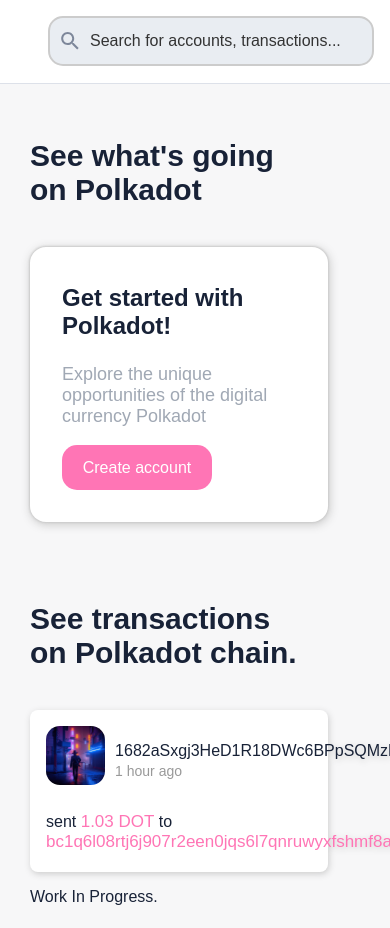
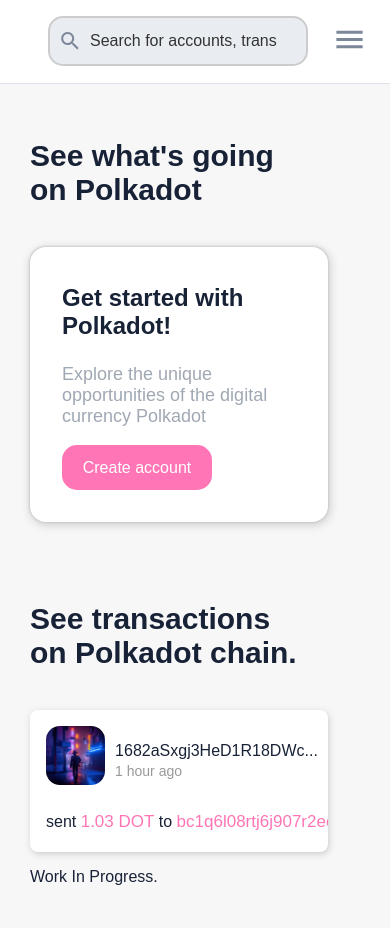
Before and after one commit to EziKielCroat/home_test, a React (Create React App) app: page / in a window 390 px wide. Built offline with nearby package versions, Linux system fonts and the light colour scheme.

Commit message:
test 5 za mobitel prepozavanje u cssu

```diff
--- a/src/Components/Main.css
+++ b/src/Components/Main.css
@@ -13,10 +13,6 @@
         margin-left: auto;
         margin-right: auto;
     }
-}
-
-.Main:hover {
-    overflow-y: auto;
 }
 
 .Main h2 {
@@ -102,6 +98,14 @@
     margin-bottom: 2px;
 }
 
+.transaction {
+    width: 100%;
+    white-space: nowrap;
+    overflow: hidden;
+    text-overflow: ellipsis;
+    word-wrap: break-word;
+}
+
 .transaction-details {
     font-size: 16px;
     padding-top: 0.7em;
--- a/src/Components/Main.js
+++ b/src/Components/Main.js
@@ -1,17 +1,9 @@
-import React, { useRef } from 'react';
+import { useRef } from 'react';
 import logo from '../Untitled.png';
 import './Main.css';
 
 function Main() {
   const mainRef = useRef(null);
-
-  const handleMouseEnter = () => {
-    mainRef.current.classList.add('hovered');
-  };
-
-  const handleMouseLeave = () => {
-    mainRef.current.classList.remove('hovered');
-  };
 
   const truncate = (word, n) => {
     if (word.length >= n) {
@@ -22,7 +14,7 @@
   };
 
   return (
-    <main className="Main" ref={mainRef} onMouseEnter={handleMouseEnter} onMouseLeave={handleMouseLeave}>
+    <main className="Main" ref={mainRef}>
       <h2>See what's going on Polkadot</h2>
 
       {/* Display this window only if the user is not logged in */}
@@ -40,7 +32,7 @@
           <div className="credentials">
             <img src={logo} alt="pfp" className="p_img" />
             <div>
-              <p>{truncate('1682aSxgj3HeD1R18DWc6BPpSQMzHhvPr5jXJgJSLPr58Aeh', 30)}</p>
+              <p className="truncate">{truncate("1682aSxgj3HeD1R18DWc6BPpSQMzHhvPr5jXJgJSLPr58Aeh", 20)}</p>
               <span>1 hour ago</span>
             </div>
           </div>
--- a/src/Components/MobileNavbar.css
+++ b/src/Components/MobileNavbar.css
@@ -7,6 +7,7 @@
     float: right;
     margin-left: auto;
     margin-right: 15px;
+    color: #999999;
 }
 
 .menu-icon {
--- a/src/Components/Navbar.css
+++ b/src/Components/Navbar.css
@@ -9,12 +9,41 @@
 }
 
 @media(max-width: 834px) {
+
     .move-button {
         display: none;
     }
+
     .action-buttons {
         display: none;
     }
+
+    .more-mobile {
+        display: block;
+        margin-left: auto;
+        margin-right: 15px;
+        padding: 0.5em;
+        border-radius: 10px;
+        cursor: pointer;
+    }
+
+    .more-mobile:hover {
+        background-color: #ebebeb;
+    }
+
+    .search-container {
+        float: left;
+    }
+}
+
+@media (min-width: 835px) {
+    .more-mobile {
+        display: none;
+    }
+}
+
+.menu-icon {
+    cursor: pointer;
 }
 
 .search-container {
--- a/src/Components/Navbar.js
+++ b/src/Components/Navbar.js
@@ -1,6 +1,7 @@
 import './Navbar.css';
 import { Search } from '@mui/icons-material';
 import ExpandMoreIcon from '@mui/icons-material/ExpandMore';
+import MenuIcon from '@mui/icons-material/Menu';
 
 function Navbar({ toggleDropdown, dropdownVisible }) {
 
@@ -17,6 +18,9 @@
         <button onClick={() => console.log("create-account.")} className="create-account-button">Create account</button>
         {dropdownVisible ? <button onClick={() => {toggleDropdown()}} className="highlight expand-more-button"><ExpandMoreIcon className="expand-more-icon expand-more-icon-change" /></button>: <button onClick={() => {toggleDropdown()}} className="expand-more-button"><ExpandMoreIcon className="expand-more-icon expand-more-icon-change" /></button>}
       </div>
+      <div className="more-mobile">
+            <MenuIcon className="menu-icon" fontSize="large" sx={{ color: "#7D879A" }}/>
+      </div>
     </nav>
   );
 
```
